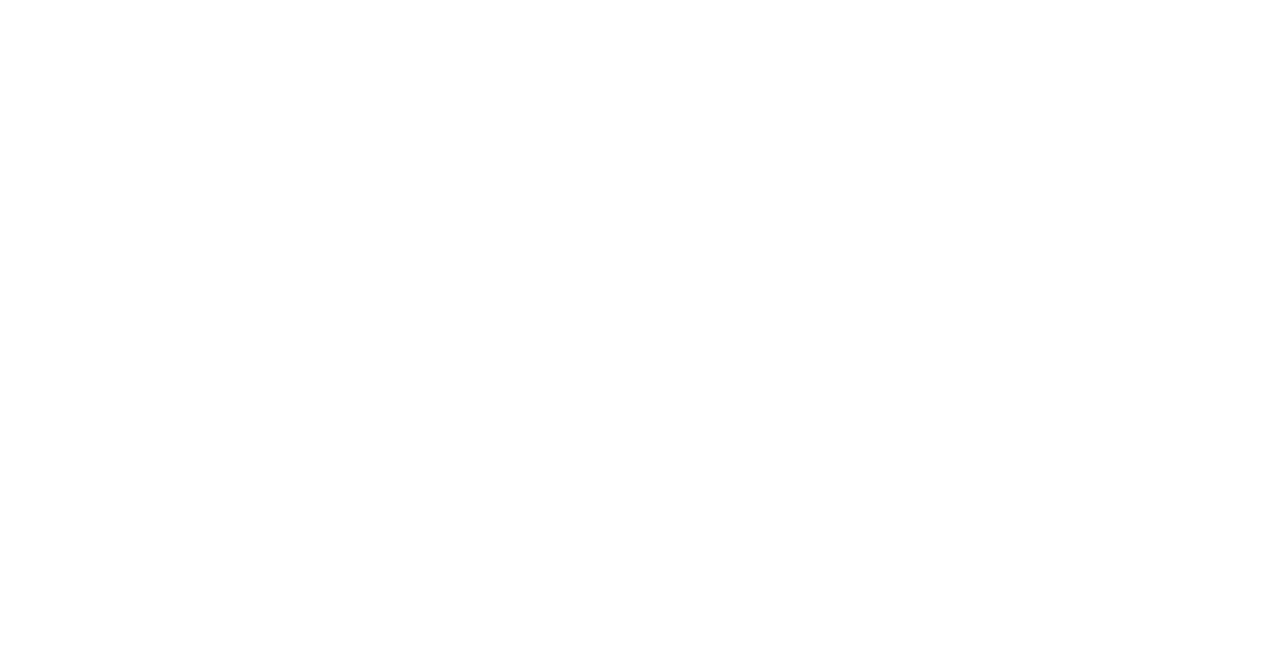
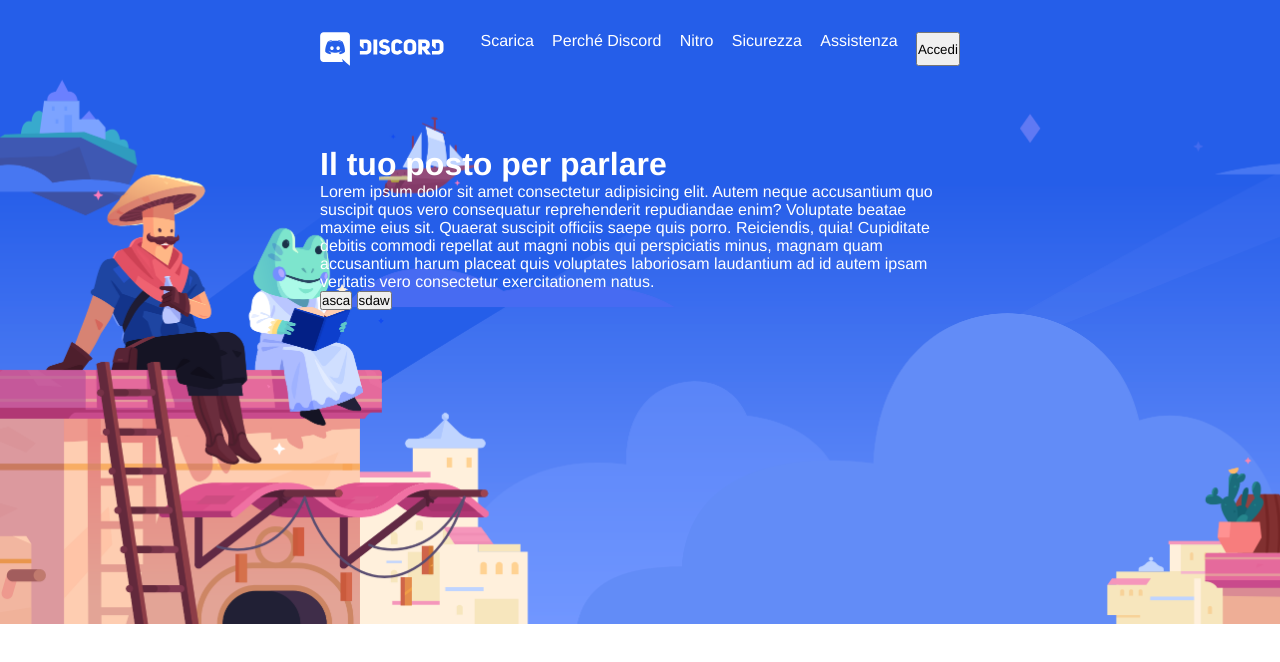
Before and after one commit to ManuelBravaccini/htmlcss-struttura-discord, a plain HTML site: page index.html in a window 1280 px wide. Drawn offline with Linux system fonts and the light colour scheme.

Commit message:
Implemented header

```diff
--- a/index.html
+++ b/index.html
@@ -9,7 +9,27 @@
 </head>
 <body>
     <header>
-
+        <nav class="navbar">
+            <img src="img/logo.svg" alt="Discord Logo" class="logo">
+            <div class="nav-links"></div>
+                <a href="#">Scarica</a>
+                <a href="#">Perché Discord</a>
+                <a href="#">Nitro</a>
+                <a href="#">Sicurezza</a>
+                <a href="#">Assistenza</a>
+            <button>Accedi</button>
+        </nav>
+        <div class="introduction">
+            <h1>Il tuo posto per parlare</h1>
+            <p>Lorem ipsum dolor sit amet consectetur adipisicing elit. Autem neque accusantium quo suscipit quos vero consequatur reprehenderit repudiandae enim? Voluptate beatae maxime eius sit. Quaerat suscipit officiis saepe quis porro.
+            Reiciendis, quia! Cupiditate debitis commodi repellat aut magni nobis qui perspiciatis minus, magnam quam accusantium harum placeat quis voluptates laboriosam laudantium ad id autem ipsam veritatis vero consectetur exercitationem natus.</p>
+            <button>
+                asca
+            </button>
+            <button>
+               sdaw
+            </button>
+        </div>
     </header>
     <main>
 
--- a/style.css
+++ b/style.css
@@ -2,4 +2,29 @@
     margin: 0;
     padding: 0;
     box-sizing: border-box;
+    font-family: Whitney, "Helvetica Neue", Helvetica, Arial, sans-serif;
 }
+
+header{
+    background-image: url(img/jumbo.png);
+    background-size: cover;
+    height: 39rem;
+    padding: 2rem 20rem;
+}
+
+header>.navbar{
+    display: flex;
+    justify-content: space-between;
+    color: white;
+}
+
+nav.navbar>a{
+    text-decoration: none;
+    outline: none;
+    color: white;
+}
+
+div.introduction{
+    color: white;
+    margin-top: 5rem;
+}
```
